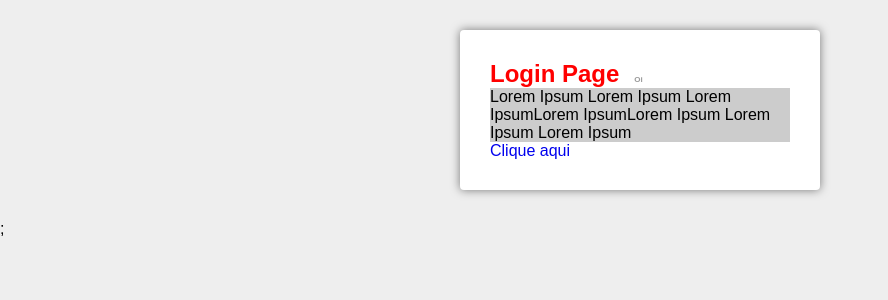
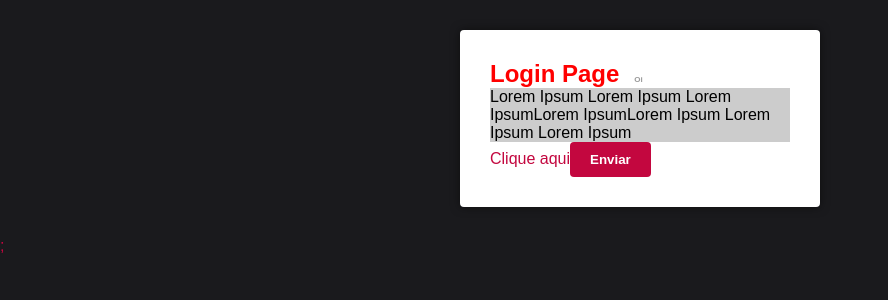
Before and after one commit to Lul4t3ch/escola-react-app, a React (Create React App) app: page / in a window 1280 px wide. Shown: the top 300 px of the page, without its empty margins (0-888 px from the left). Built offline with nearby package versions, Linux system fonts and the light colour scheme.

Commit message:
configurando as cores da aplicação

```diff
--- /dev/null
+++ b/src/config/colors.js
@@ -0,0 +1,7 @@
+export const primaryColor = '#c3073f';
+export const primaryDarkColor = '#1a1a1d';
+
+export const successColor = '#0197f6';
+export const infoColor = '#0197f6';
+export const errorColor = '#f2af29';
+export const warningColor = '#f2af29';
--- a/src/pages/Login/index.js
+++ b/src/pages/Login/index.js
@@ -14,6 +14,7 @@
         Lorem Ipsum
       </Paragraph>
       <a href="#">Clique aqui</a>
+      <button type="button">Enviar</button>
     </Container>
   );
 }
--- a/src/styles/GlobalStyle.js
+++ b/src/styles/GlobalStyle.js
@@ -1,4 +1,12 @@
 import { createGlobalStyle, styled } from 'styled-components';
+import {
+  primaryColor,
+  primaryDarkColor,
+  // errorColor,
+  // infoColor,
+  // successColor,
+  // warningColor,
+} from '../config/colors';
 
 export default createGlobalStyle`
  * {
@@ -10,7 +18,8 @@
 
  body{
   font-family: sans-serif;
-  background: #eee;
+  background: ${primaryDarkColor};
+  color: ${primaryColor};
  }
 
  html, body, #root {
@@ -19,10 +28,18 @@
 
  button {
   cursor: pointer;
+  background: ${primaryColor};
+  border: none;
+  color: #fff;
+  padding: 10px 20px;
+  border-radius: 4px;
+  font-weight: 700;
+
  }
 
  a {
   text-decoration: none;
+  color:  ${primaryColor};
  }
 
  ul {
```
